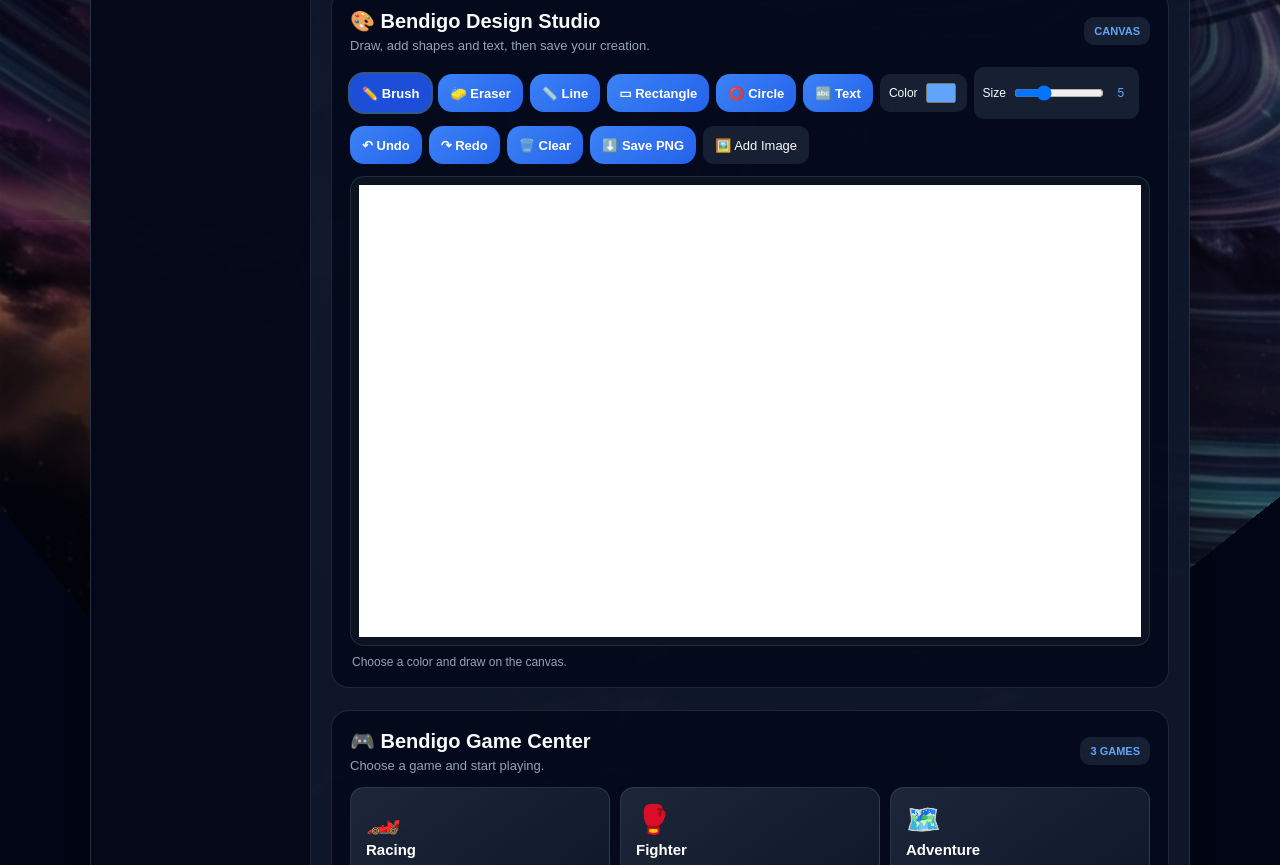
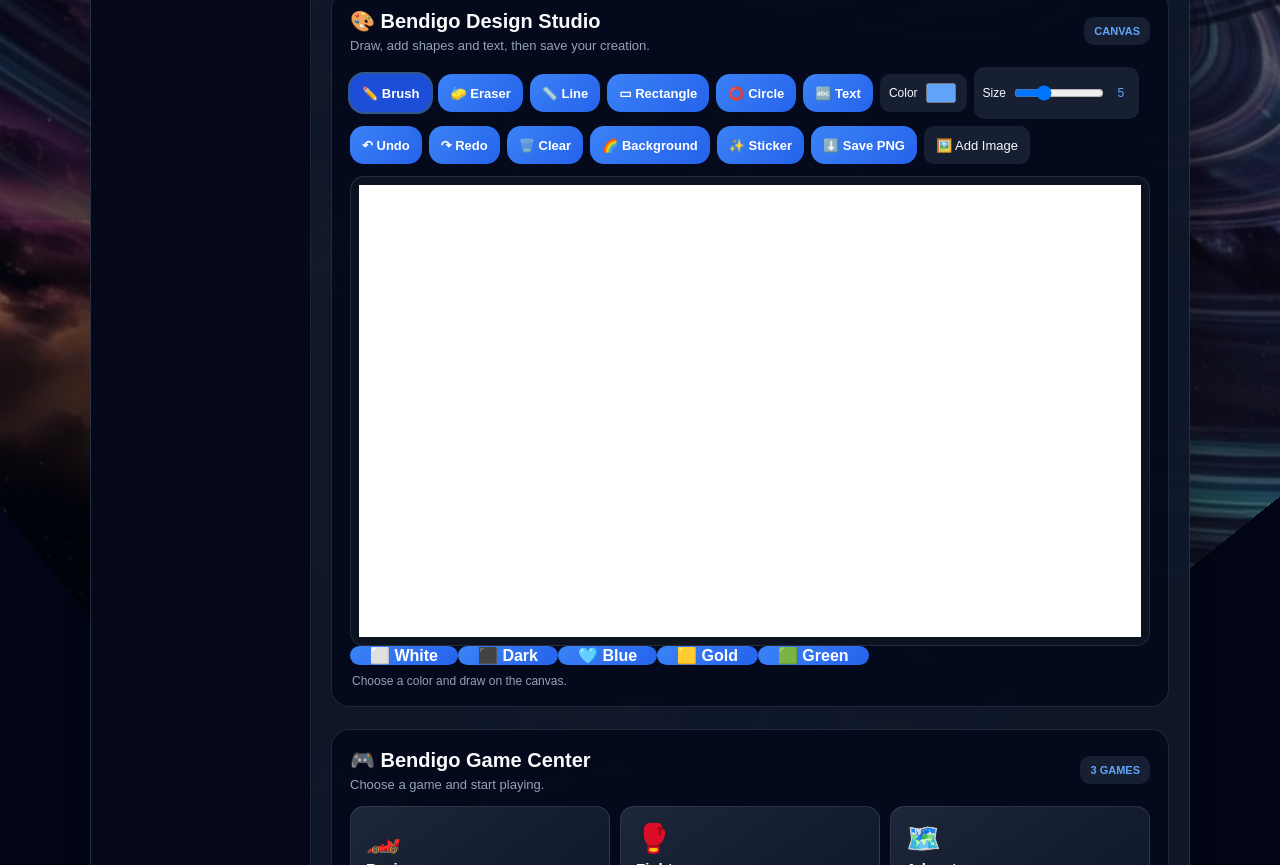
Before and after one commit to benedictofori-lgtm/Bendigo-Website, a website: page index.html in a window 1280 px wide. Shown: the part 580-1445 px from the top of the page. Drawn offline with Linux system fonts and the light colour scheme.

Commit message:
Add Design Studio presets and sticker tools

```diff
--- a/index.html
+++ b/index.html
@@ -26,11 +26,11 @@
 <div class="studio-toolbar">
 <button id="brushTool" type="button">✏️ Brush</button><button id="eraserTool" type="button">🧽 Eraser</button><button id="lineTool" type="button">📏 Line</button><button id="rectTool" type="button">▭ Rectangle</button><button id="circleTool" type="button">⭕ Circle</button><button id="textTool" type="button">🔤 Text</button>
 <label class="studio-color">Color <input id="drawColor" type="color" value="#60a5fa"></label><label class="studio-size">Size <input id="brushSize" type="range" min="1" max="40" value="5"><output id="brushSizeValue">5</output></label>
-<button id="undoDesign" type="button">↶ Undo</button><button id="redoDesign" type="button">↷ Redo</button><button id="clearCanvas" type="button">🗑️ Clear</button><button id="downloadCanvas" type="button">⬇️ Save PNG</button>
+<button id="undoDesign" type="button">↶ Undo</button><button id="redoDesign" type="button">↷ Redo</button><button id="clearCanvas" type="button">🗑️ Clear</button><button id="backgroundCanvas" type="button">🌈 Background</button><button id="stickerTool" type="button">✨ Sticker</button><button id="downloadCanvas" type="button">⬇️ Save PNG</button>
 <label class="upload-design">🖼️ Add Image <input id="imageUpload" type="file" accept="image/*"></label>
 </div>
 <div class="canvas-wrap"><canvas id="designCanvas" width="900" height="520"></canvas></div>
-<p id="studioHint" class="studio-hint">Choose a tool and draw on the canvas. For Text, click the canvas and type your message.</p>
+<div class="studio-presets"><button type="button" data-bg="#ffffff">⬜ White</button><button type="button" data-bg="#0f172a">⬛ Dark</button><button type="button" data-bg="#dbeafe">🩵 Blue</button><button type="button" data-bg="#fef3c7">🟨 Gold</button><button type="button" data-bg="#dcfce7">🟩 Green</button></div><p id="studioHint" class="studio-hint">Choose a tool and draw on the canvas. For Text, click the canvas and type your message.</p>
 </section>
 <section id="gameCenter" class="game-center">
 <div class="game-center-head"><div><h2>🎮 Bendigo Game Center</h2><p>Choose a game and start playing.</p></div><span>3 GAMES</span></div>
```
